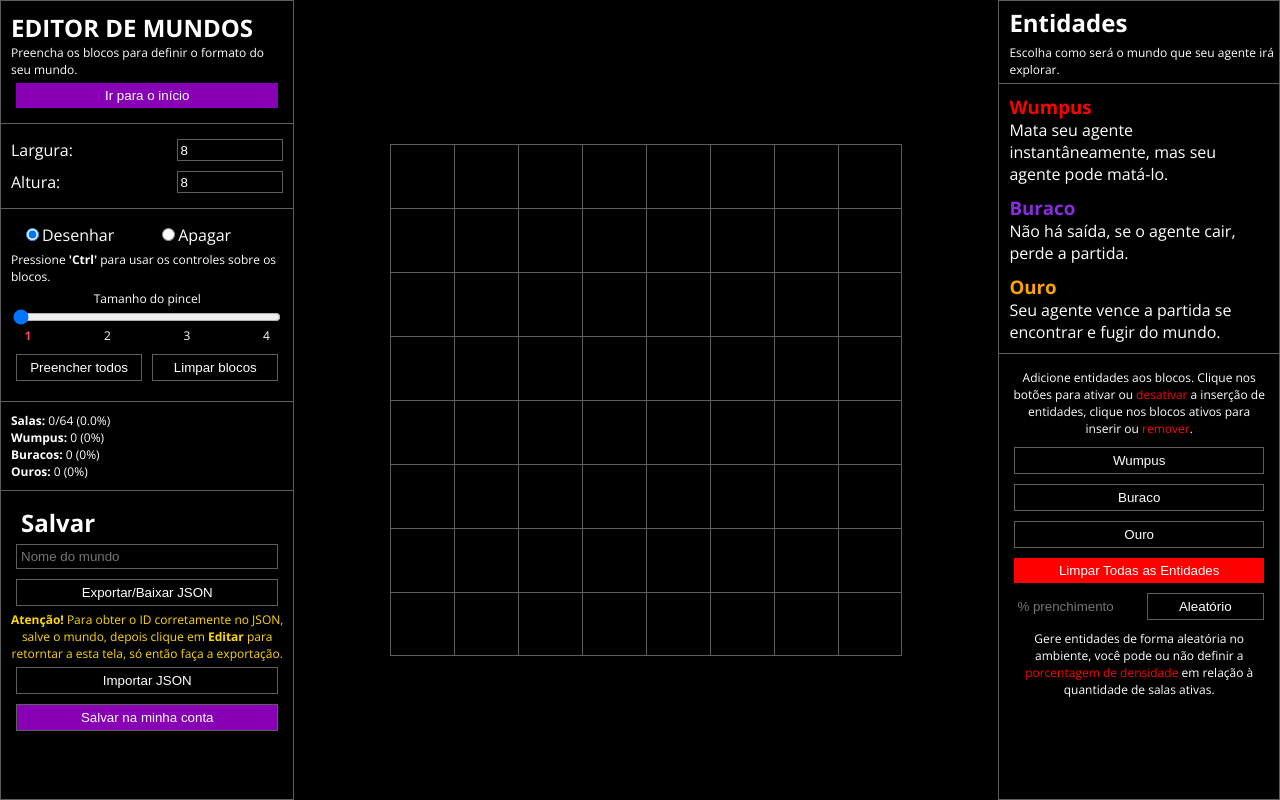
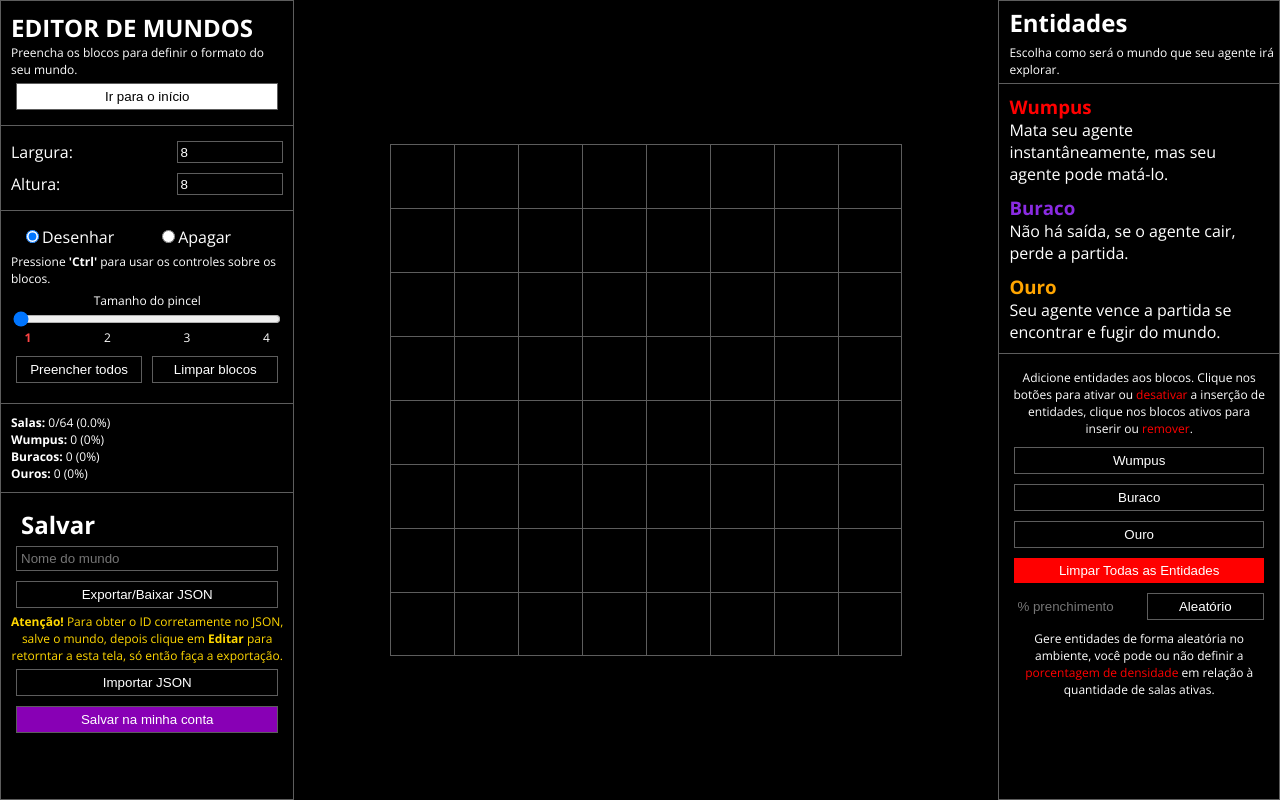
Before and after one commit to williamsdavid5/wumpus-verse-frontend, a React (Vite) app: page /mapa in a window 1280 px wide. Built offline with nearby package versions, Linux system fonts and the light colour scheme; sample sign-in values are in the browser's storage.

Commit message:
mais poucas correções

```diff
--- a/src/pages/Mapa.jsx
+++ b/src/pages/Mapa.jsx
@@ -837,7 +837,7 @@ export default function Mapa() {
                         <h1>EDITOR DE MUNDOS</h1>
                         <p className='paragrafoInformativo'>Preencha os blocos para definir o formato do seu mundo.</p>
                         <button
-                            className='botaoInicio telaEditor'
+                            className='botaoIrParaInicio'
                             onClick={() => {
                                 navigate('/', { replace: true });
                             }}
--- a/src/pages/Minimapa.jsx
+++ b/src/pages/Minimapa.jsx
@@ -7,6 +7,10 @@ import ouroSkin from '../assets/skins/ouro.png';
 import buracoSkin from '../assets/skins/buraco.png';
 import wumpusVivo from '../assets/skins/wumpus_vivo.png';
 import agenteSkin from '../assets/skins/lino_Armado.png';
+import agenteLogico from '../assets/skins/linoRobo_armado.png'
+import agenteLogicoSemMunicao from '../assets/skins/linoRobo_semBalas.png'
+import agenteLinoEvolutivo from '../assets/skins/linoEvolutivo_Armado.png'
+import agenteEvolutivoSemMunicao from '../assets/skins/linoEvolutivo_semBalas.png'
 import agenteSemMunicao from '../assets/skins/lino_semBalas.png'
 import wumpusMortoSkin from '../assets/skins/wumpus_morto.png'
 
@@ -653,8 +657,8 @@ export default function Minimapa({
         const maxX = Math.max(...xs);
         const maxY = Math.max(...ys);
 
-        const largura = maxX + 2;
-        const altura = maxY + 2;
+        const largura = maxX + 1;
+        const altura = maxY + 1;
 
         const grid = Array.from({ length: altura }, () =>
             Array.from({ length: largura }, () => ({
--- a/src/pages/styles/mapa.css
+++ b/src/pages/styles/mapa.css
@@ -298,3 +298,13 @@ button:hover {
     color: black;
     background-color: white;
 }
+
+.botaoIrParaInicio {
+    background-color: white;
+    color: black;
+}
+
+.botaoIrParaInicio:hover {
+    background-color: black;
+    color: white;
+}
```
